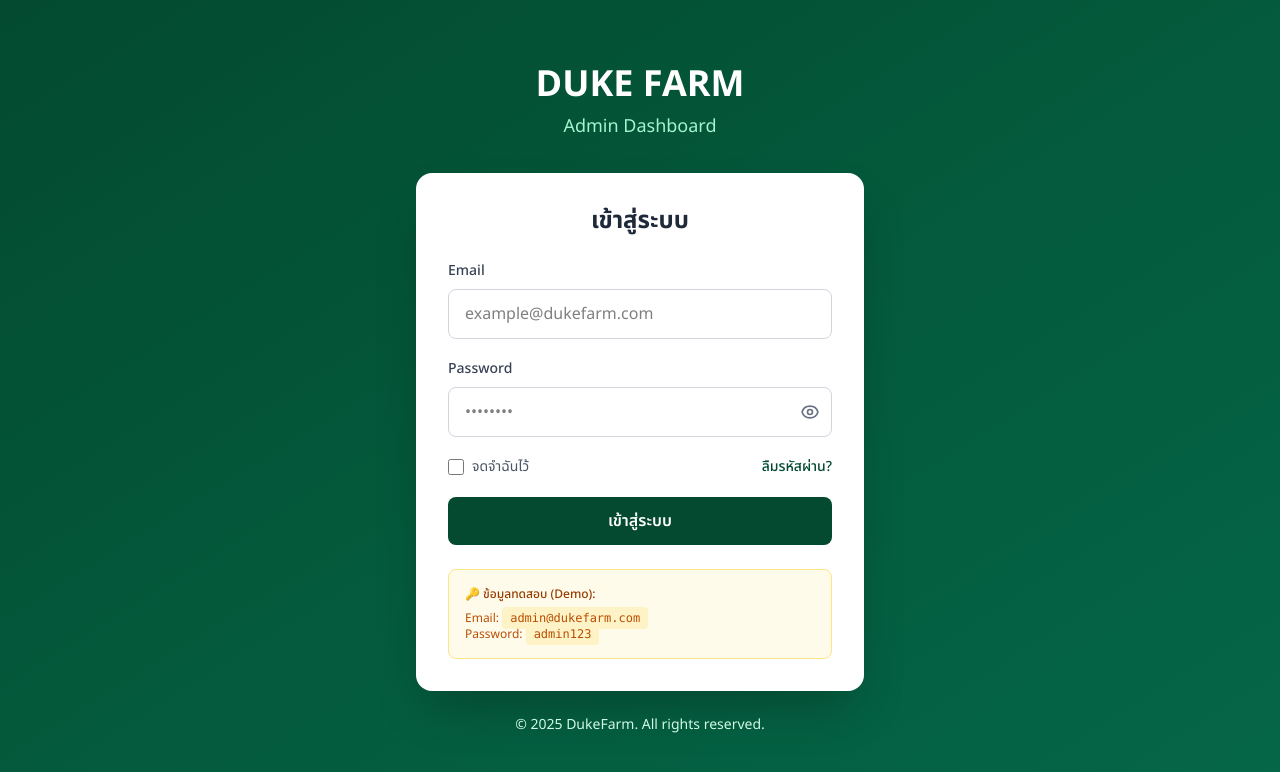
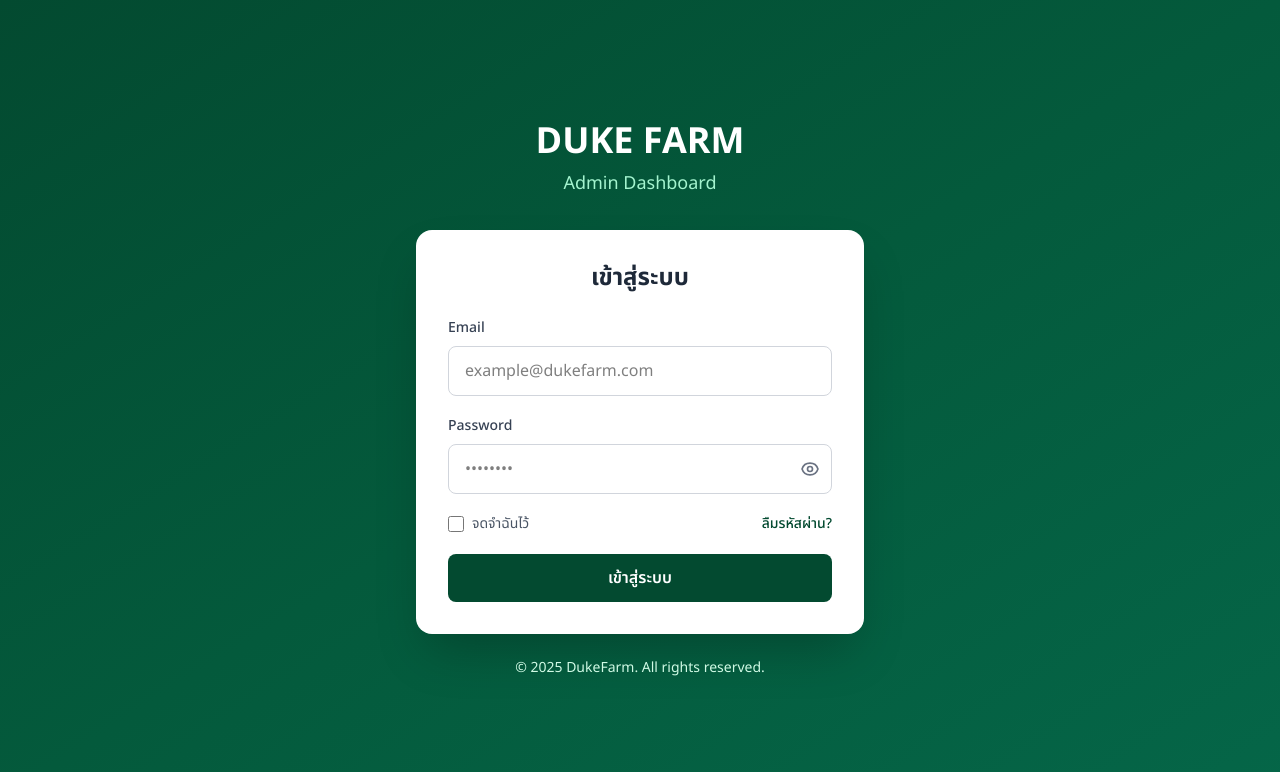
Before and after one commit to koard/DukeFarm-Admin, a Next.js app: page /login in a window 1280 px wide. Shown: the top 772 px of the page. Built offline with nearby package versions, Linux system fonts and the light colour scheme.

Commit message:
refactor: remove demo credentials from login page for improved security

```diff
--- a/src/app/login/page.tsx
+++ b/src/app/login/page.tsx
@@ -149,19 +149,6 @@ export default function LoginPage() {
                             )}
                         </button>
                     </form>
-
-                    {/* Demo Credentials */}
-                    <div className="mt-6 p-4 bg-amber-50 border border-amber-200 rounded-lg">
-                        <p className="text-xs text-amber-800 font-medium mb-2">
-                            🔑 ข้อมูลทดสอบ (Demo):
-                        </p>
-                        <p className="text-xs text-amber-700">
-                            Email: <code className="bg-amber-100 px-2 py-1 rounded">admin@dukefarm.com</code>
-                        </p>
-                        <p className="text-xs text-amber-700">
-                            Password: <code className="bg-amber-100 px-2 py-1 rounded">admin123</code>
-                        </p>
-                    </div>
                 </div>
 
                 {/* Footer */}
```
